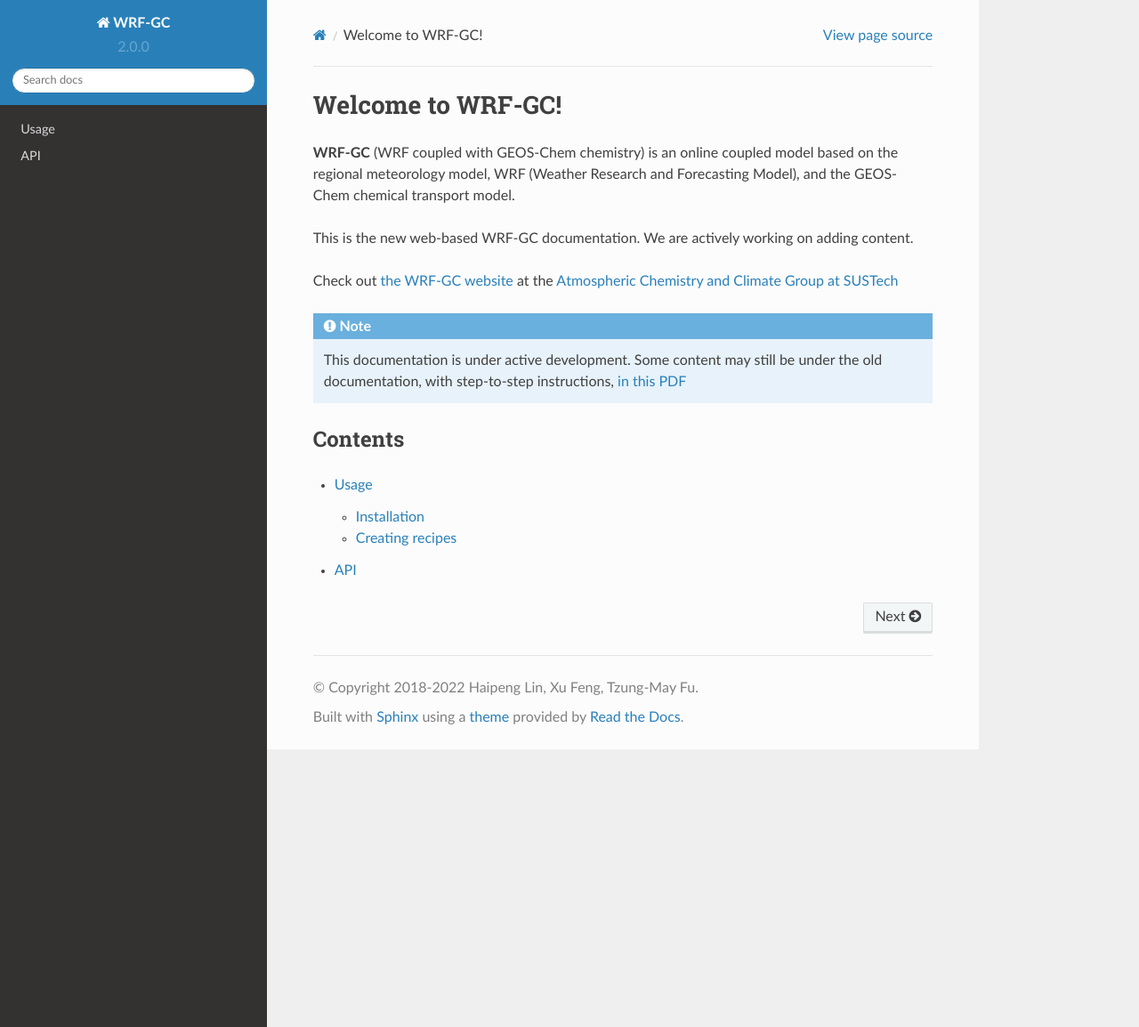
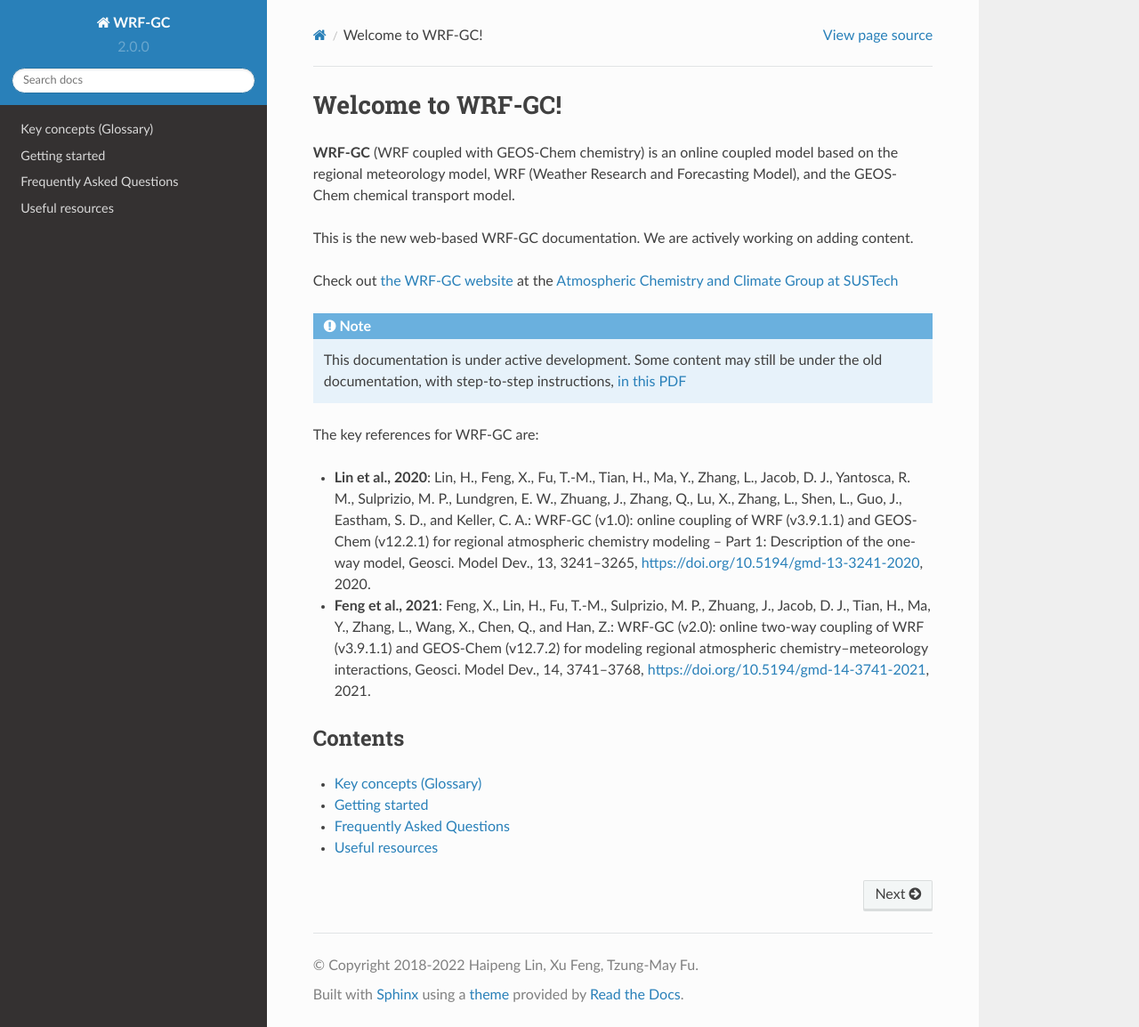
Before and after one commit to WRF-GC/documentation, a Sphinx documentation site: the page built from docs/source/index.rst, in a window 1280 px wide and 1154 px high. Shown: the whole window at 89% size. Built offline with Sphinx 7.4.7 and the Read the Docs theme 2.0.0, drawn with Linux system fonts in a browser that asks for light colours.

Commit message:
Some initial pages

```diff
--- /dev/null
+++ b/docs/source/faq.rst
@@ -0,0 +1,4 @@
+Frequently Asked Questions
+===========================
+
+Still under construction.
--- a/docs/source/index.rst
+++ b/docs/source/index.rst
@@ -11,10 +11,17 @@
 
    This documentation is under active development. Some content may still be under the old documentation, with step-to-step instructions, `in this PDF <https://fugroup.org/wrf-gc/WRF-GC_Documentation_updated_for_v2_Feb2021.pdf>`_
 
+The key references for WRF-GC are:
+
+* **Lin et al., 2020**: Lin, H., Feng, X., Fu, T.-M., Tian, H., Ma, Y., Zhang, L., Jacob, D. J., Yantosca, R. M., Sulprizio, M. P., Lundgren, E. W., Zhuang, J., Zhang, Q., Lu, X., Zhang, L., Shen, L., Guo, J., Eastham, S. D., and Keller, C. A.: WRF-GC (v1.0): online coupling of WRF (v3.9.1.1) and GEOS-Chem (v12.2.1) for regional atmospheric chemistry modeling – Part 1: Description of the one-way model, Geosci. Model Dev., 13, 3241–3265, https://doi.org/10.5194/gmd-13-3241-2020, 2020.
+* **Feng et al., 2021**: Feng, X., Lin, H., Fu, T.-M., Sulprizio, M. P., Zhuang, J., Jacob, D. J., Tian, H., Ma, Y., Zhang, L., Wang, X., Chen, Q., and Han, Z.: WRF-GC (v2.0): online two-way coupling of WRF (v3.9.1.1) and GEOS-Chem (v12.7.2) for modeling regional atmospheric chemistry–meteorology interactions, Geosci. Model Dev., 14, 3741–3768, https://doi.org/10.5194/gmd-14-3741-2021, 2021.
+
 Contents
 --------
 
 .. toctree::
 
-   usage
-   api
+   key-concepts
+   getting-started
+   faq
+   resources
--- /dev/null
+++ b/docs/source/resources.rst
@@ -0,0 +1,4 @@
+Useful resources
+=================
+
+Still under construction.
```
Also changed, not shown: docs/source/api.rst (deleted, +0 -7 lines), docs/source/getting-started.rst (added, +7 -0 lines), docs/source/key-concepts.rst (added, +19 -0 lines), docs/source/usage.rst (deleted, +0 -33 lines).
